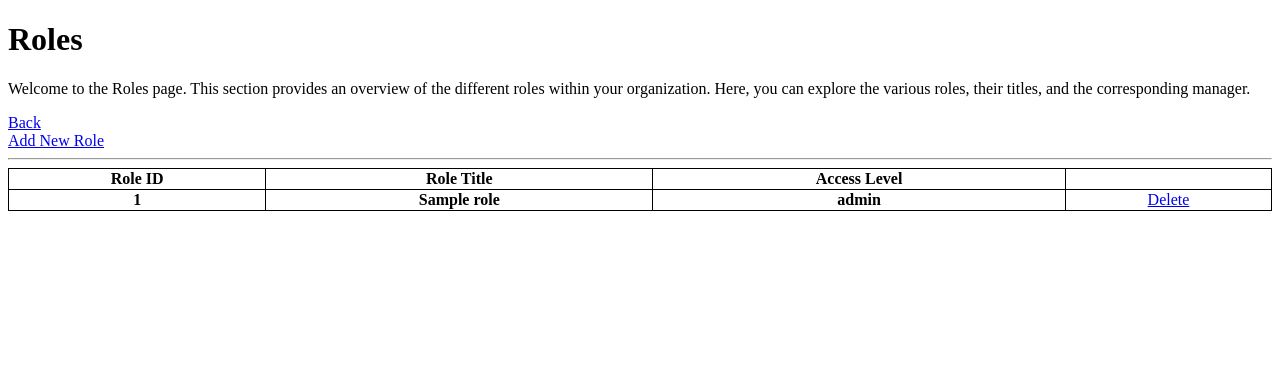
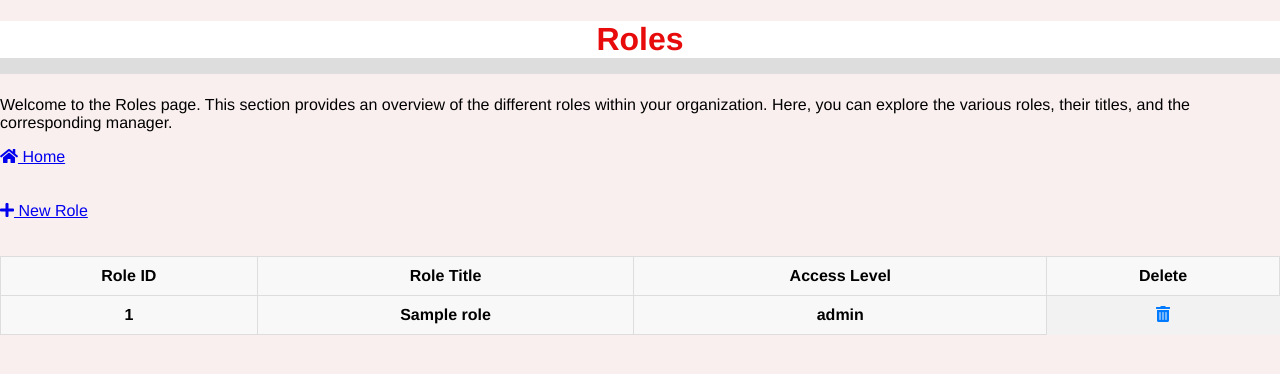
Before and after one commit to HexHeros/IT-Managment, a Flask app: page /roles in a window 1280 px wide. Shown: the top 374 px of the page. Run offline with Flask 2, Linux system fonts and the light colour scheme; tables that the repository leaves empty or names only in its code hold one stand-in row (values such as "Sample post"); data that the repository does not hold is empty; some libraries are stand-ins or nearby versions.

Commit message:
Update roles.html

```diff
--- a/templates/roles.html
+++ b/templates/roles.html
@@ -1,44 +1,45 @@
+<!--
+  This file uses pre-made icons
+  Date: 5/30/2023
+  Based off:
+  Source URL: https://www.w3schools.com/howto/howto_css_icon_buttons.asp
+              https://www.w3schools.com/icons/fontawesome_icons_directional.asp
+-->
 <!DOCTYPE html>
 <html lang="en">
 <head>
+    <link rel="stylesheet" href="https://use.fontawesome.com/releases/v5.13.0/css/all.css">
+    <link rel="stylesheet" type="text/css" href="{{ url_for('static', filename='css/style.css') }}">
     <meta charset="UTF-8">
     <meta http-equiv="X-UA-Compatible" content="IE=edge">
     <meta name="viewport" content="width=device-width, initial-scale=1.0">
     <title>Hex Heros IT Management</title>
-    <style>
-        table {
-            border-collapse: collapse;
-            width: 100%;
-        }
-
-        table,
-        th,
-        td {
-            border: 1px solid;
-            text-align: center;
-        }
-    </style>
 </head>
 
 <body>
     <h1>Roles</h1>
     <p>Welcome to the Roles page. This section provides an overview of the different roles within your organization. Here, you can explore the various roles, their titles, and the corresponding manager.</p>
-    <a href="/">Back</a>
+    <a href="/" button class="btn"><i class="fa fa-home"></i>  Home</a></button>
     <br>
-    <a href="/new_role">Add New Role</a>
-    <hr>
+    <br>
+    <br>
+    <a href="/new_role" button class="btn"><i class="fa fa-plus"></i> New Role</a></button>
+    <br>
+    <br>
+    <br>
     <table>
         <tr>
             <th>Role ID</th>
             <th>Role Title</th>
             <th>Access Level</th>
+            <th>Delete</th>
         </tr>
         {% for role in roles %}
         <tr>
             <th>{{ role.role_id }}</th>
             <th>{{ role.title }}</th>
             <th>{{ role.access_level }}</th>
-            <td><a href="/delete_role/{{ role.role_id }}">Delete</td>
+            <td><a href="/delete_role/{{ role.role_id }}"><i class="fas fa-trash-alt"></i></td>
         </tr>
         {% endfor %}
     </table>
```
